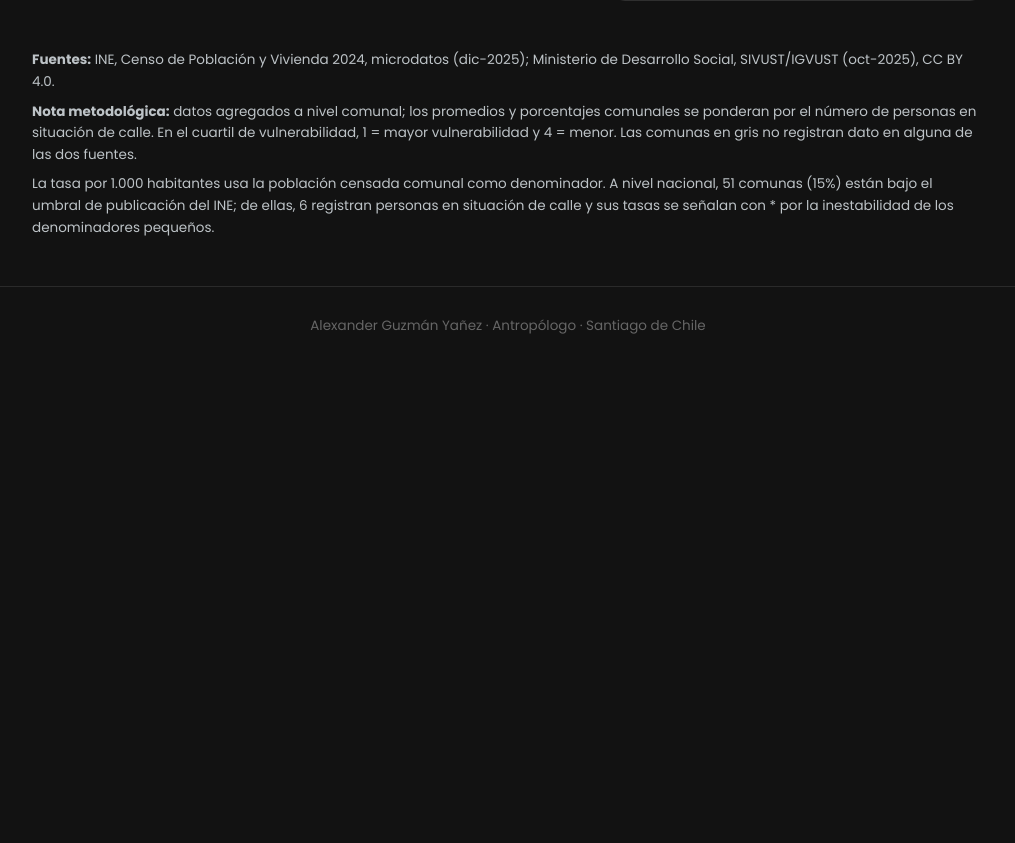
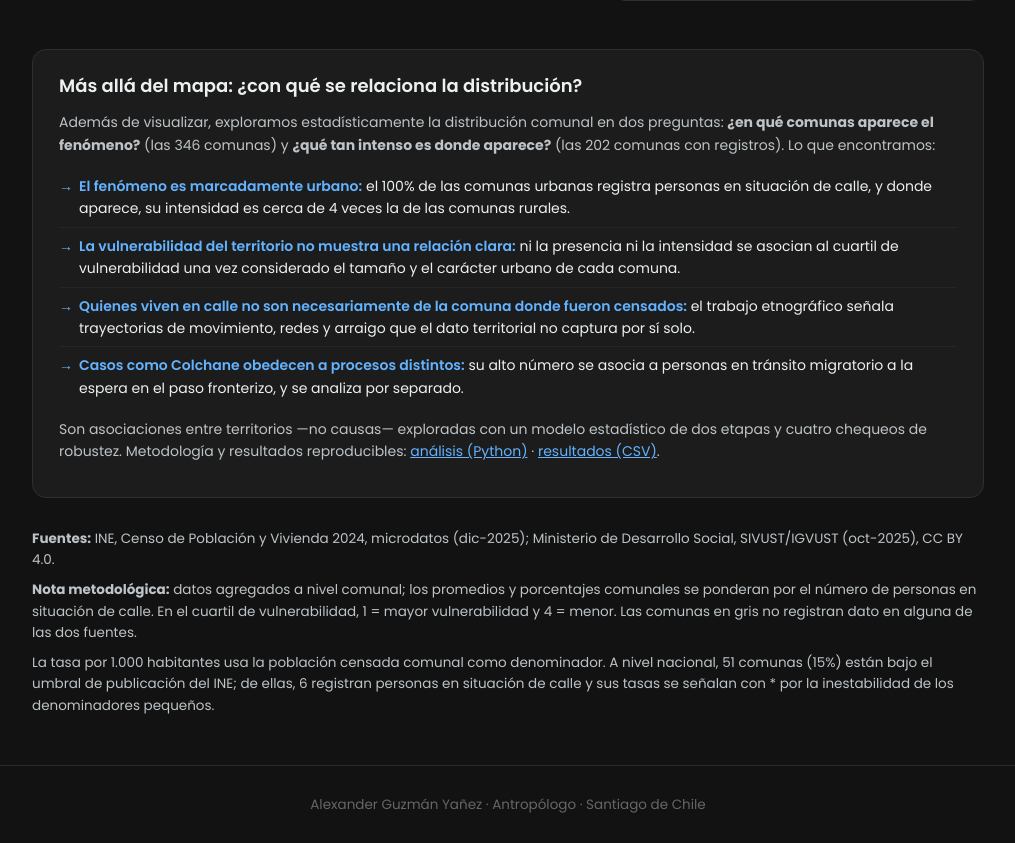
Before and after one commit to Alexanderguzman-ant/Alexanderguzman-ant.github.io, a plain HTML site: page observatorio.html in a window 1280 px wide. Shown: the part 1576-2419 px from the top of the page, without its empty margins (132-1147 px from the left). Before the commit the page ends 1941 px from the top, so only its background shows below. Drawn offline with nearby package versions, Linux system fonts and the light colour scheme.

Commit message:
Agrega resumen del análisis estadístico al pie del observatorio

```diff
--- a/observatorio.html
+++ b/observatorio.html
@@ -239,6 +239,50 @@
     .popup-comuna td { padding: 1px 4px; }
     .popup-comuna td:first-child { color: #555; }
 
+    /* Resumen del análisis estadístico */
+    .resumen-analisis {
+      max-width: var(--maxw);
+      margin: 0 auto;
+      padding: 0 24px 30px;
+    }
+
+    .resumen-analisis .caja {
+      background: var(--bg-panel);
+      border: 1px solid #2f2f2f;
+      border-radius: 14px;
+      padding: 22px 26px;
+    }
+
+    .resumen-analisis h3 { font-size: 18px; margin-bottom: 10px; font-weight: 600; }
+    .resumen-analisis p { color: var(--text-muted); font-size: 14px; margin-bottom: 12px; }
+
+    .resumen-analisis ul {
+      list-style: none;
+      margin-bottom: 12px;
+    }
+
+    .resumen-analisis li {
+      color: var(--text);
+      font-size: 14px;
+      padding: 7px 0 7px 20px;
+      position: relative;
+      border-bottom: 1px solid #262626;
+    }
+
+    .resumen-analisis li:last-child { border-bottom: none; }
+
+    .resumen-analisis li::before {
+      content: '→';
+      position: absolute;
+      left: 0;
+      color: var(--accent-hover);
+    }
+
+    .resumen-analisis li b { color: var(--accent-hover); font-weight: 600; }
+
+    .resumen-analisis a { color: var(--accent-hover); }
+    .resumen-analisis a:hover { text-decoration: underline; }
+
     /* Nota metodológica y fuentes */
     .fuentes {
       max-width: var(--maxw);
@@ -249,6 +293,9 @@
     }
 
     .fuentes p { margin-bottom: 8px; }
+
+    .fuentes a { color: var(--accent-hover); }
+    .fuentes a:hover { text-decoration: underline; }
 
     @media (max-width: 900px) {
       .obs-layout { grid-template-columns: 1fr; }
@@ -329,6 +376,37 @@
         <p class="top-nota">El ranking por tasa excluye las comunas bajo el umbral de publicación
         del INE (*), por la inestabilidad de sus denominadores pequeños.</p>
       </div>
+    </div>
+  </section>
+
+  <section class="resumen-analisis">
+    <div class="caja">
+      <h3>Más allá del mapa: ¿con qué se relaciona la distribución?</h3>
+      <p>
+        Además de visualizar, exploramos estadísticamente la distribución comunal en dos preguntas:
+        <b>¿en qué comunas aparece el fenómeno?</b> (las 346 comunas) y <b>¿qué tan intenso es donde
+        aparece?</b> (las 202 comunas con registros). Lo que encontramos:
+      </p>
+      <ul>
+        <li><b>El fenómeno es marcadamente urbano:</b> el 100% de las comunas urbanas registra
+          personas en situación de calle, y donde aparece, su intensidad es cerca de 4 veces la de
+          las comunas rurales.</li>
+        <li><b>La vulnerabilidad del territorio no muestra una relación clara:</b> ni la presencia
+          ni la intensidad se asocian al cuartil de vulnerabilidad una vez considerado el tamaño y
+          el carácter urbano de cada comuna.</li>
+        <li><b>Quienes viven en calle no son necesariamente de la comuna donde fueron censados:</b>
+          el trabajo etnográfico señala trayectorias de movimiento, redes y arraigo que el dato
+          territorial no captura por sí solo.</li>
+        <li><b>Casos como Colchane obedecen a procesos distintos:</b> su alto número se asocia a
+          personas en tránsito migratorio a la espera en el paso fronterizo, y se analiza por
+          separado.</li>
+      </ul>
+      <p>
+        Son asociaciones entre territorios —no causas— exploradas con un modelo estadístico de dos
+        etapas y cuatro chequeos de robustez. Metodología y resultados reproducibles:
+        <a href="https://github.com/Alexanderguzman-ant/Alexanderguzman-ant.github.io/blob/main/datos/analisis_hurdle_psc.py" target="_blank" rel="noopener">análisis (Python)</a> ·
+        <a href="https://github.com/Alexanderguzman-ant/Alexanderguzman-ant.github.io/blob/main/datos/resultados_hurdle_psc.csv" target="_blank" rel="noopener">resultados (CSV)</a>.
+      </p>
     </div>
   </section>
 
```
